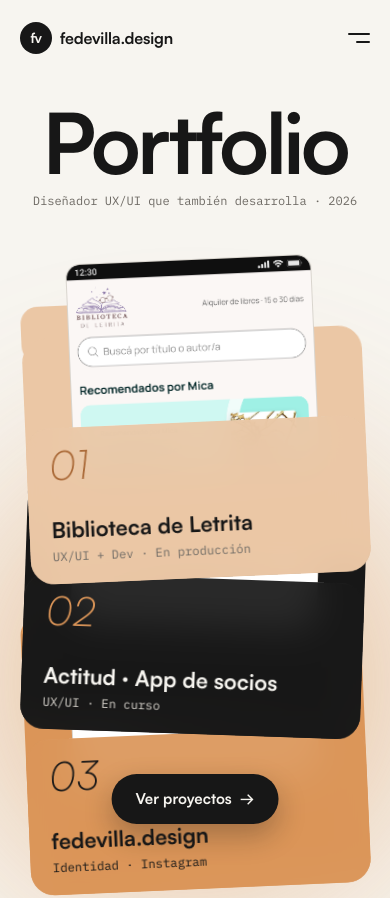
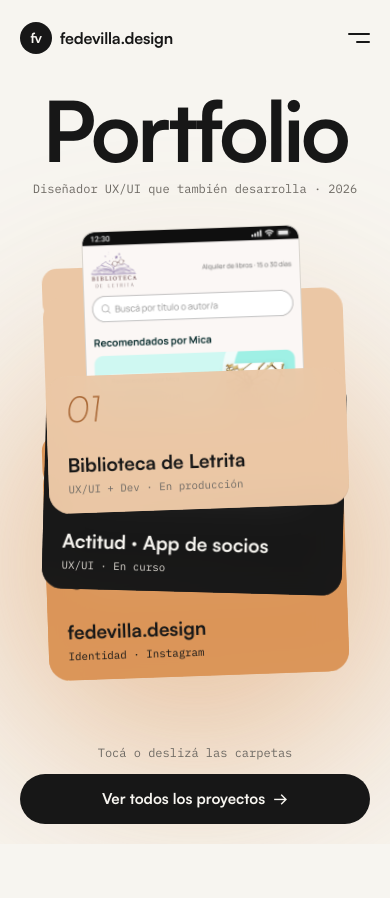
Before and after one commit to Federicovilla09/fedevilla-design-portfolio, a Next.js app: page / in a window 390 px wide. Shown: the top 898 px of the page. After the commit the page ends 844 px from the top, so only its background shows below. Built offline with nearby package versions, Linux system fonts and the light colour scheme.

Commit message:
fix: home mobile en una pantalla, mazo compacto y CTA al pie

```diff
--- a/src/app/layout.tsx
+++ b/src/app/layout.tsx
@@ -5,7 +5,6 @@ import "@/styles/tokens.css";
 import "@/styles/typography.css";
 import "@/styles/globals.css";
 import Nav from "@/components/layout/Nav";
-import FloatingCta from "@/components/layout/FloatingCta";
 
 const satoshi = localFont({
   src: [
@@ -49,7 +48,6 @@ export default function RootLayout({ children }: LayoutProps<"/">) {
       <body>
         <Nav />
         {children}
-        <FloatingCta />
       </body>
     </html>
   );
--- a/src/app/page.module.css
+++ b/src/app/page.module.css
@@ -4,23 +4,30 @@
   display: flex;
   flex-direction: column;
   align-items: center;
-  gap: var(--espacio-32);
-  min-height: calc(100dvh - 76px);
-  padding: var(--espacio-24) var(--margen-pagina) var(--espacio-48);
+  gap: var(--espacio-20);
+  /* svh = alto real visible en el celular, descontando las barras del navegador */
+  height: calc(100svh - 76px);
+  padding: var(--espacio-12) var(--margen-pagina) var(--espacio-20);
 }
 
 .halo {
   position: absolute;
   left: 50%;
-  top: 44%;
-  width: 380px;
-  height: 380px;
+  top: 40%;
+  width: 360px;
+  height: 360px;
   translate: -50% 0;
   border-radius: 50%;
   background: var(--acento-decorativo);
   opacity: 0.6;
   filter: blur(100px);
   pointer-events: none;
+  animation: breathe 8s ease-in-out infinite;
+}
+
+@keyframes breathe {
+  0%, 100% { scale: 1; }
+  50% { scale: 1.15; }
 }
 
 .titles {
@@ -30,41 +37,60 @@
   text-align: center;
 }
 
-/* ---------- Mobile: mazo en cascada ---------- */
+/* ---------- Mobile: mazo compacto ---------- */
 .deck {
   position: relative;
   list-style: none;
   width: 100%;
-  max-width: 340px;
-  padding-top: var(--espacio-24);
-}
-
-.item + .item {
-  margin-top: -46%; /* cada carpeta se monta sobre la anterior */
-}
-
-.item:nth-child(odd) {
-  rotate: -2.5deg;
-}
-
-.item:nth-child(even) {
-  rotate: 2deg;
+  max-width: 300px;
+  padding-top: var(--espacio-16);
 }
 
 .item {
   position: relative;
 }
 
+/* Cada carpeta asoma solo su parte de abajo (nombre y estado) */
+.item + .item {
+  margin-top: -64%;
+}
+
+.item:nth-child(odd) {
+  rotate: -2deg;
+}
+
+.item:nth-child(even) {
+  rotate: 1.5deg;
+}
+
+/* Solo la carpeta de arriba se arrastra; las demás no bloquean nada */
+.item:first-child {
+  touch-action: none;
+}
+
 .ctaItem {
-  display: none; /* en mobile se muestran solo los proyectos */
+  display: none;
+}
+
+.mobileFooter {
+  position: relative;
+  z-index: 10;
+  display: grid;
+  justify-items: center;
+  gap: var(--espacio-12);
+  width: 100%;
+  margin-top: auto;
 }
 
 /* ---------- Desde 768 px: carpetas en fila ---------- */
 @media (min-width: 768px) {
   .hero {
+    height: auto;
+    min-height: calc(100dvh - 92px);
     justify-content: center;
     gap: var(--espacio-48);
-    padding: var(--espacio-24) var(--margen-pagina) calc(var(--espacio-48) + 88px);
+    padding-top: var(--espacio-24);
+    padding-bottom: 140px;
   }
 
   .halo {
@@ -85,39 +111,16 @@
     margin-top: 0;
   }
 
-  .ctaItem {
-    display: block;
-    order: -1; /* "Tu proyecto" va primera, como en Figma */
-  }
-}
-
-/* Ayuda para mobile */
-.hint {
-  position: relative;
-  text-align: center;
-  max-width: 280px;
-}
-
-/* El halo respira suavemente */
-.halo {
-  animation: breathe 8s ease-in-out infinite;
-}
-
-@keyframes breathe {
-  0%, 100% { scale: 1; }
-  50% { scale: 1.15; }
-}
-
-/* La carpeta de arriba se puede arrastrar */
-.item:first-child {
-  touch-action: none;
-}
-
-@media (min-width: 768px) {
-  .hint {
-    display: none;
-  }
   .item:first-child {
     touch-action: auto;
   }
+
+  .ctaItem {
+    display: block;
+    order: -1;
+  }
+
+  .mobileFooter {
+    display: none;
+  }
 }
--- a/src/app/page.tsx
+++ b/src/app/page.tsx
@@ -1,7 +1,8 @@
 import HeroDeck from "@/components/project/HeroDeck";
 import HeroTitles from "@/components/project/HeroTitles";
+import IndexBar from "@/components/layout/IndexBar";
+import Button from "@/components/ui/Button";
 import { projects } from "@/content/projects";
-import IndexBar from "@/components/layout/IndexBar";
 import styles from "./page.module.css";
 
 export default function Home() {
@@ -10,9 +11,14 @@ export default function Home() {
       <span className={styles.halo} aria-hidden="true" />
       <HeroTitles />
       <HeroDeck projects={projects} />
-      <p className={`t-small t-secundario ${styles.hint}`}>
-        Tocá una carpeta para abrirla · deslizá hacia arriba para ver la siguiente
-      </p>
+
+      <div className={styles.mobileFooter}>
+        <p className="t-small t-secundario">Tocá o deslizá las carpetas</p>
+        <Button href="/proyectos" fullWidth>
+          Ver todos los proyectos
+        </Button>
+      </div>
+
       <IndexBar />
     </main>
   );
--- a/src/components/layout/FloatingCta.module.css
+++ /dev/null
@@ -1,16 +0,0 @@
-.wrap {
-  position: fixed;
-  left: 50%;
-  translate: -50% 0;
-  bottom: calc(var(--espacio-20) + env(safe-area-inset-bottom));
-  z-index: 30;
-  border-radius: var(--radio-pill);
-  box-shadow: 0 12px 28px rgba(23, 23, 23, 0.28);
-}
-
-/* En escritorio, "Proyectos" ya está en la navegación */
-@media (min-width: 768px) {
-  .wrap {
-    display: none;
-  }
-}
--- a/src/components/layout/FloatingCta.tsx
+++ /dev/null
@@ -1,29 +0,0 @@
-"use client";
-
-import { usePathname } from "next/navigation";
-import { motion, useReducedMotion } from "motion/react";
-import Button from "@/components/ui/Button";
-import { EASE_OUT } from "@/lib/motion";
-import styles from "./FloatingCta.module.css";
-
-export default function FloatingCta() {
-  const pathname = usePathname();
-  const reduce = useReducedMotion();
-
-  // En la página Proyectos sería redundante
-  if (pathname === "/proyectos") return null;
-
-  // En la Home espera a que entren las carpetas
-  const delay = pathname === "/" ? 1.2 : 0.3;
-
-  return (
-    <motion.div
-      className={styles.wrap}
-      initial={{ y: reduce ? 0 : 100, opacity: 0 }}
-      animate={{ y: 0, opacity: 1 }}
-      transition={{ duration: 0.6, ease: EASE_OUT, delay }}
-    >
-      <Button href="/proyectos">Ver proyectos</Button>
-    </motion.div>
-  );
-}
```
